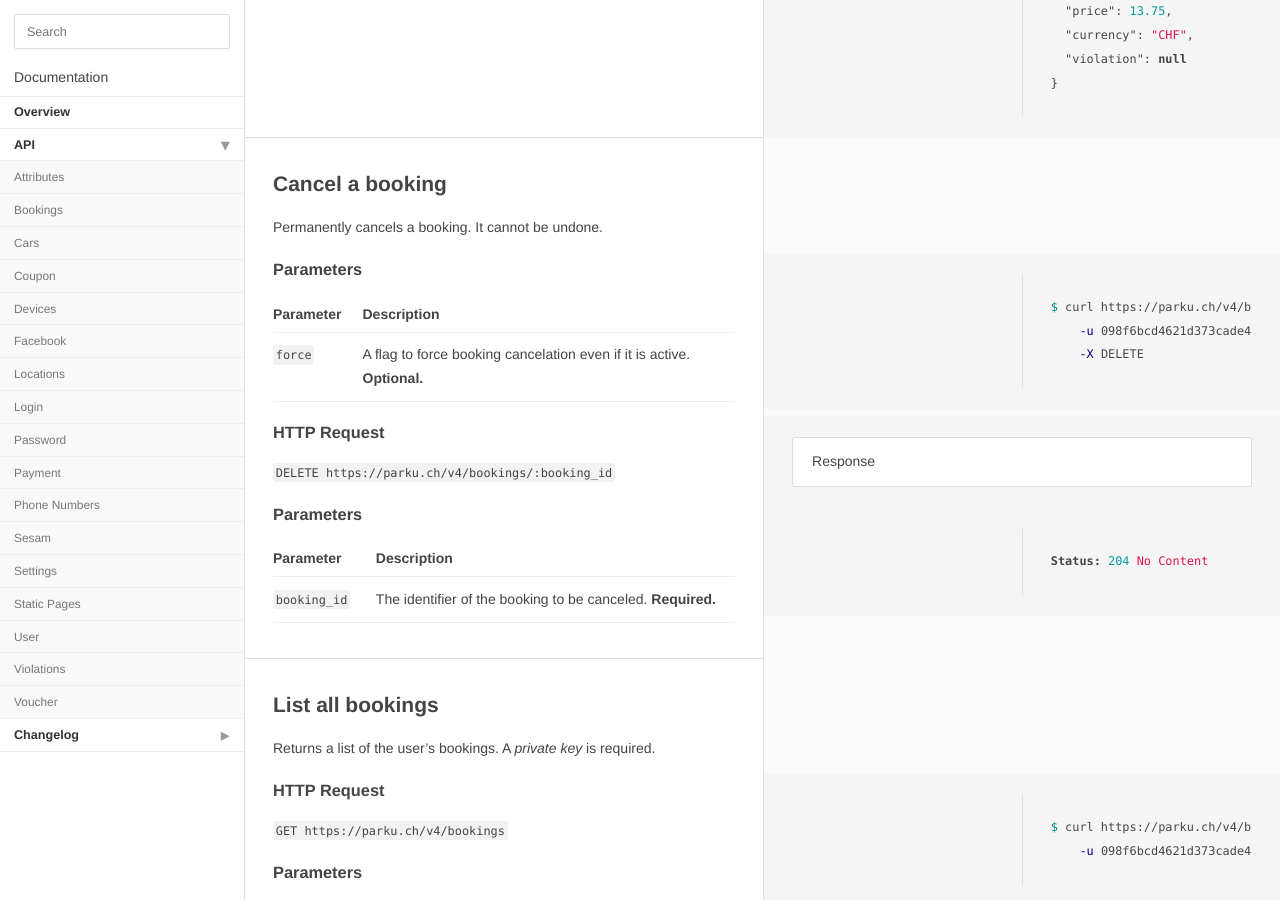
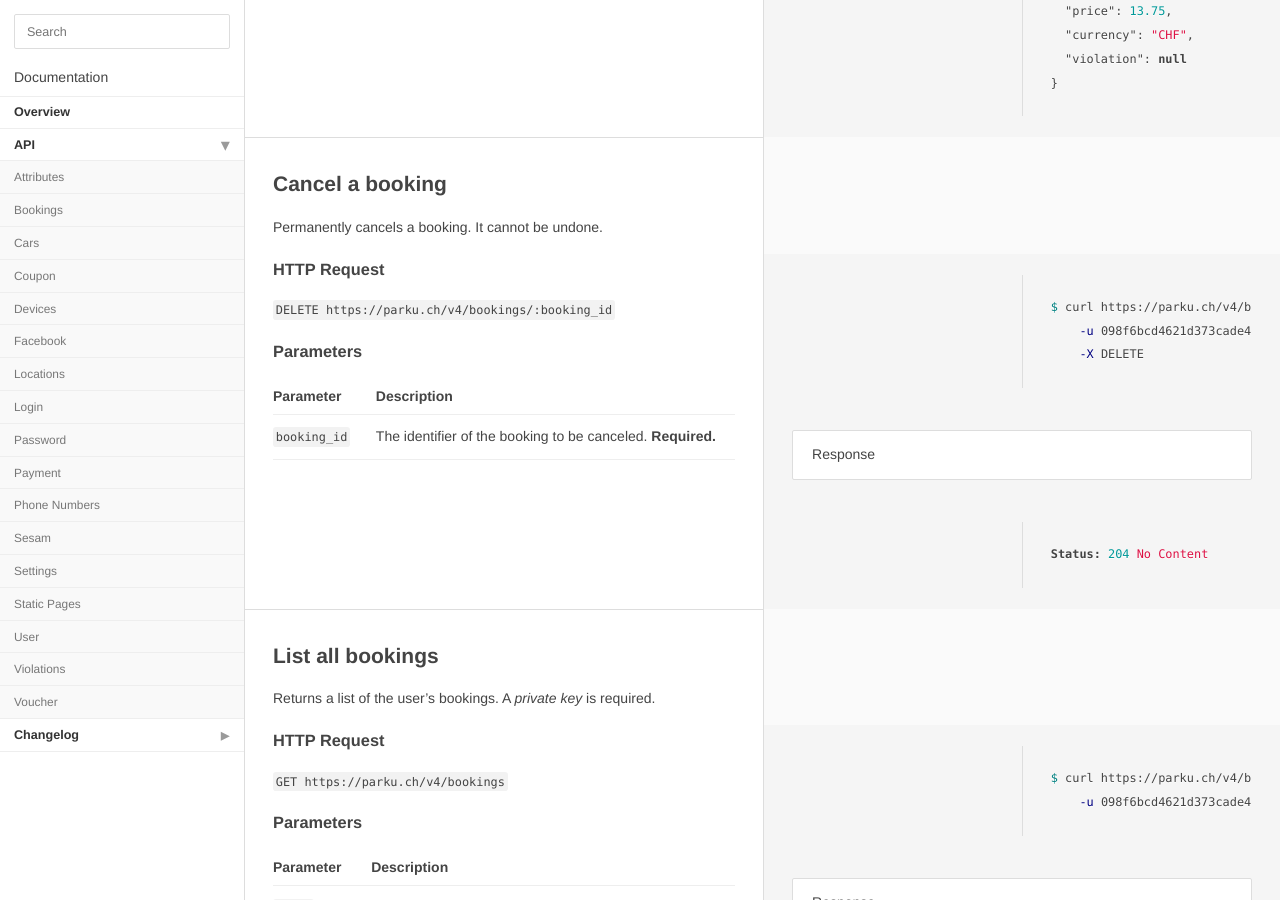
Before and after one commit to parku/docs, a Jekyll site: the page built from api/bookings.md, in a window 1280 px wide and 900 px high, scrolled down 8527 px. Built offline with Jekyll 4.4.1, drawn with Linux system fonts in a browser that asks for light colours; Markdown is read by kramdown in place of the engine named in the settings.

Commit message:
Revert "Updating booking cancelation force flag"
This reverts commit b01cd925fcc3ef5e1075595816c9566e2a3ecad8.

````diff
--- a/api/bookings.md
+++ b/api/bookings.md
@@ -434,15 +434,10 @@ Parameter      | Description
 Permanently cancels a booking. It cannot be undone.
 
 ```sh
-$ curl {{ site.parku.api }}/bookings/005c4826-4e28-11e3-a675-d43d7eece53d?force \
+$ curl {{ site.parku.api }}/bookings/005c4826-4e28-11e3-a675-d43d7eece53d \
     -u 098f6bcd4621d373cade4e832627b4f6:parku \
     -X DELETE
 ```
-### Parameters
-
-Parameter | Description
----       | ---
-`force`   | A flag to force booking cancelation even if it is active. __Optional.__
 
 > Response
 
````
